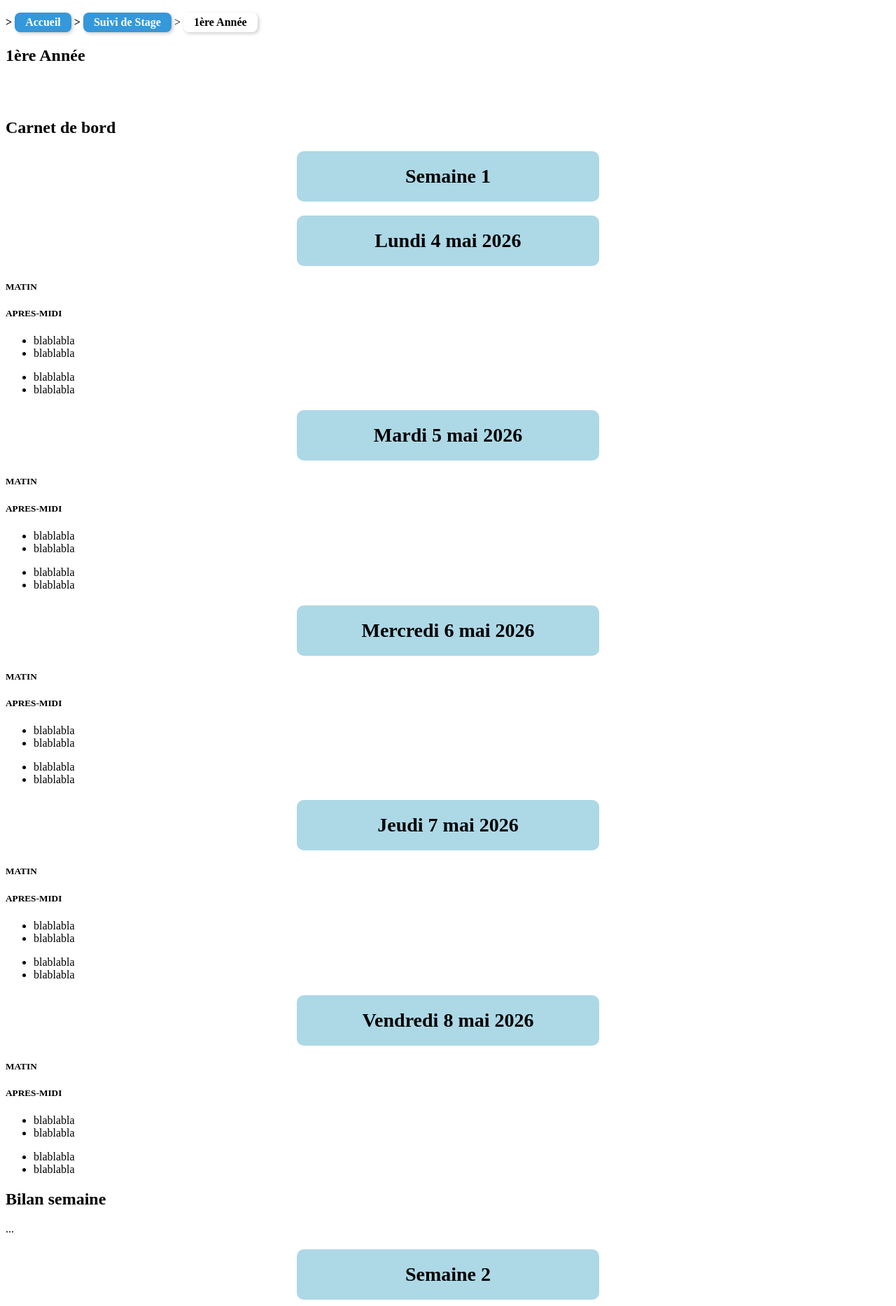
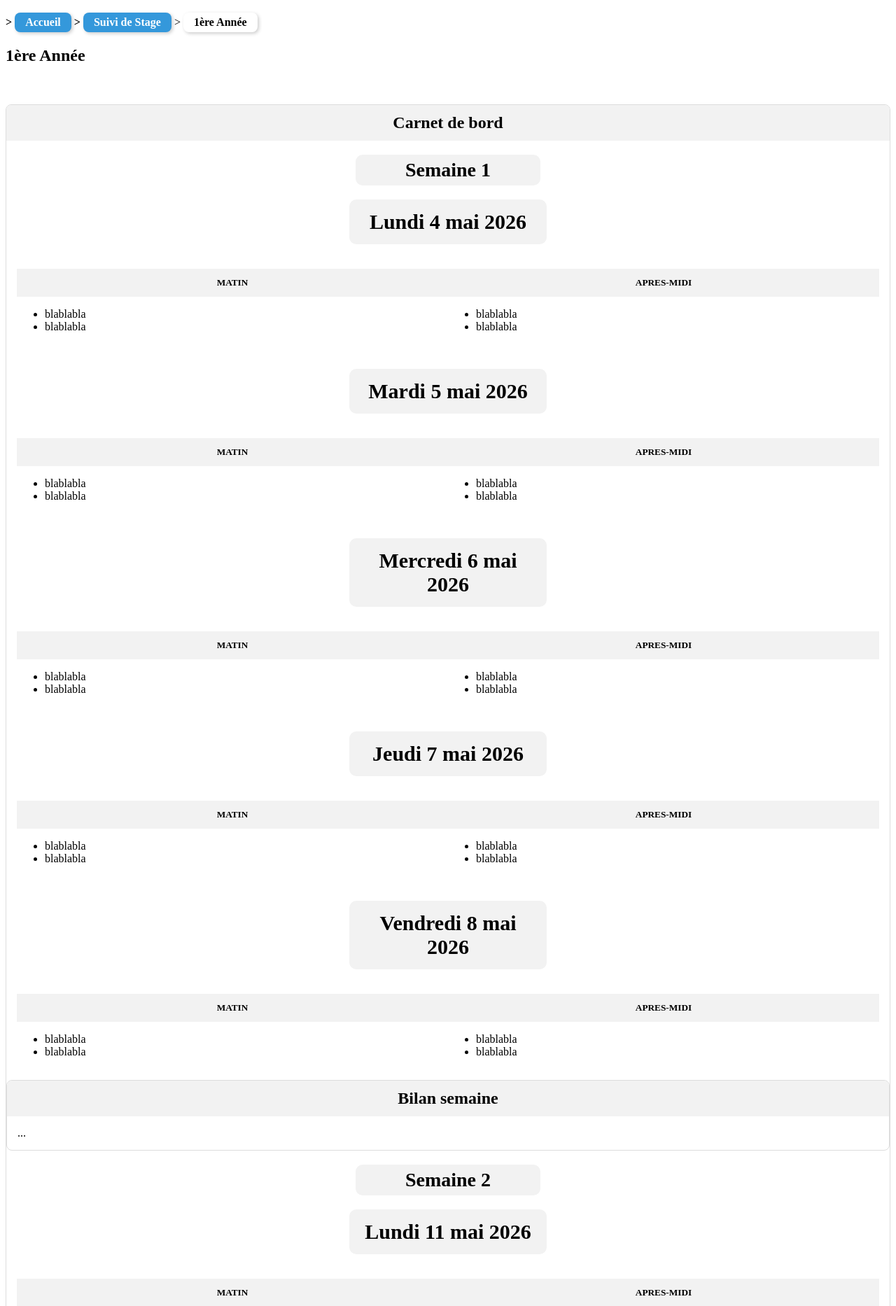
Before and after one commit to Benjamin-666/portfolio, a PHP site: page /S30.html in a window 1280 px wide. Shown: the part 299-2165 px from the top of the page at 70% size. Run offline with PHP 8.4, Linux system fonts and the light colour scheme.

Commit message:
Update Portfolio.css

```diff
--- a/Portfolio.css
+++ b/Portfolio.css
@@ -342,6 +342,15 @@ nav ol {
     box-shadow: 0px 4px 10px rgba(0,0,0,0.1);
 }
 
+#projet .texte {
+    display: grid;
+    grid-template-columns: 1fr 1fr; /* 2 colonnes */
+    gap: 30px;
+    font-size: 18px;
+    color: #333;
+    background-color: #ffffff;
+}
+
 #projet .texte-perso {
     display: grid;
     grid-template-columns: 1fr 1fr; /* 2 colonnes */
@@ -393,13 +402,147 @@ nav ol {
 #projet ul {
     margin-top: 10px;
     margin-bottom: 45px; /* pour ne pas gêner le bouton */
-    padding-left: 20px; /* indentation propre */
+    padding: 20px; /* indentation propre */
+    border-radius: 10px;
+    background-color: #e8f2ff;
+    box-shadow: 2px 2px 6px rgba(0,0,0,0.08);
 }
 
 #projet li {
     margin-bottom: 5px;
 }
 
+/* ----- SECTION STAGE ----- */
+#stage {
+    width: 80%;
+    margin: 40px auto;
+    padding: 30px;
+    background-color: #ffffff;
+    border-radius: 12px;
+    box-shadow: 0px 4px 10px rgba(0,0,0,0.1);
+}
+
+#stage .texte {
+    display: grid;
+    grid-template-columns: 1fr 1fr; /* 2 colonnes */
+    gap: 30px;
+    font-size: 18px;
+    color: #333;
+    background-color: #ffffff;
+}
+
+#stage h4 {
+    font-size: 22px;
+    color: #0078ff;
+    text-align: center;
+    margin-bottom: 10px;
+}
+
+#stage p {
+    position: relative; /* IMPORTANT pour le placement du bouton */
+    background-color: #e8f2ff;
+    padding: 20px;
+    border-radius: 10px;
+    min-height: 120px; /* assez grand pour du texte + bouton */
+    display: flex;
+    align-items: flex-start;
+    justify-content: flex-start;
+    text-align: left;
+    box-shadow: 2px 2px 6px rgba(0,0,0,0.08);
+}
+
+#stage ul {
+    margin-top: 10px;
+    margin-bottom: 45px; /* pour ne pas gêner le bouton */
+    padding: 20px; /* indentation propre */
+    border-radius: 10px;
+    background-color: #e8f2ff;
+    box-shadow: 2px 2px 6px rgba(0,0,0,0.08);
+}
+
+#stage li {
+    margin-bottom: 5px;
+}
+.btn-stage {
+    color: #060606;
+    font-size: 20px;
+    font-weight: bold;
+    text-decoration: none;
+}
+
+.partie {
+    border: 1px solid #ddd;
+    margin-bottom: 10px;
+    border-radius: 8px;
+    overflow: hidden;
+}
+
+.partie h2 {
+    margin: 0;
+    padding: 12px;
+    background: #f2f2f2;
+    cursor: pointer;
+    text-align: center;
+}
+
+.partie h3 {
+    width: 20%;
+    padding: 6px;
+    background: #f2f2f2;
+    text-align: center;
+}
+
+.partie h5 {
+    margin: 0;
+    padding: 12px;
+    background: #f2f2f2;
+    text-align: center;
+}
+
+#partie titre {
+    font-size: 30px;            /* taille du texte */
+    font-weight: bold;          /* texte en gras */
+}
+
+.partie .titre-content {
+    display: none;
+    padding: 15px;
+}
+
+.partie.active .titre-content {
+    display: block;
+    font-size: 30px;            /* taille du texte */
+    font-weight: bold;          /* texte en gras */
+}
+
+.partie .content-2c {
+    grid-template-columns: 1fr 1fr; /* 2 colonnes */
+    display: none;
+    padding: 15px;
+}
+
+/* partie ouverte */
+.partie.active .content-2c {
+    display: grid;
+}
+
+.partie .content {
+    display: none;
+    padding: 15px;
+}
+
+/* partie ouverte */
+.partie.active .content {
+    display: block;
+}
+
+.semaine .content {
+    display: none;
+}
+
+.semaine.active .content {
+    display: block;
+}
 
 /* Style du bouton CV réutilisant le style de btn-accueil */
 .btn-cv-details {
```
